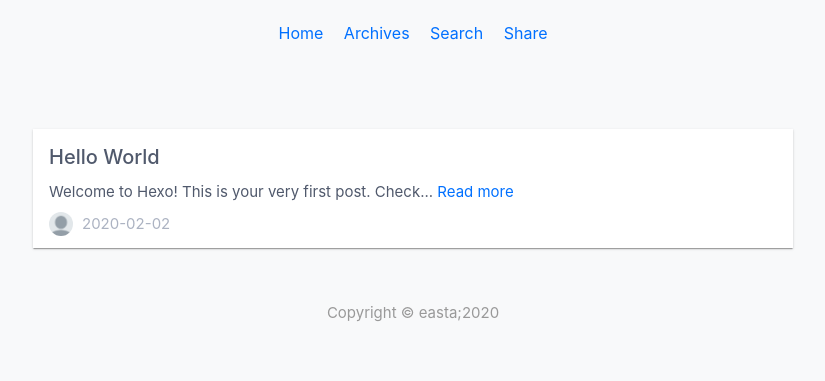
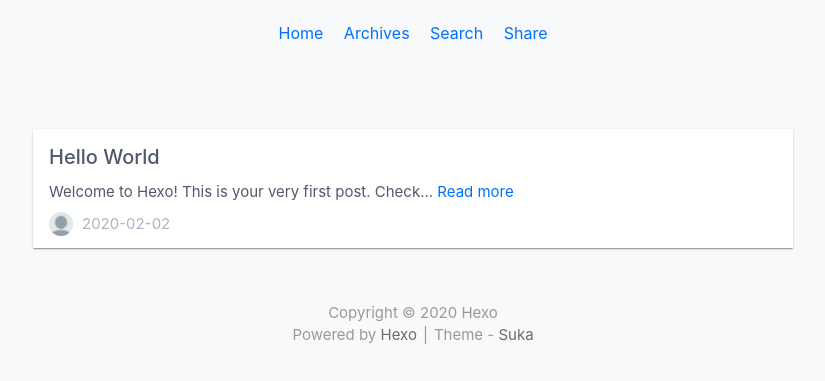
Before and after one commit to dongfangpan/dongfangpan.github.io, a plain HTML site: page index.html in a window 1280 px wide. Shown: the part 167-548 px from the top of the page, without its empty margins (227-1052 px from the left). Drawn offline with Linux system fonts and the light colour scheme; some packages are replaced by stand-ins of ours; a script that the page names is missing.

Commit message:
Site updated: 2020-02-02 16:20:10

```diff
--- a/index.html
+++ b/index.html
@@ -366,7 +366,8 @@
             <footer class="text-center">
     <!-- footer copyright -->
 
-        <p class="footer-copyright mb-0">Copyright&nbsp;© easta;<span id="copyright-year"></span>
+        <p class="footer-copyright mb-0">Copyright&nbsp;©&nbsp;<span id="copyright-year"></span>
+            <a class="footer-copyright-a" href="http://yoursite.com">Hexo</a>
         </p>
 
     <!-- footer custom text -->
@@ -385,6 +386,14 @@
             <span>|</span>
 
     </span>
+
+
+
+
+
+        Powered by&nbsp;<!--
+         --><a href="https://hexo.io" target="_blank" class="footer-develop-a" rel="external nofollow noopener noreferrer">Hexo</a><span class="footer-develop-divider"></span>Theme&nbsp;-&nbsp;<!--
+         --><a href="https://github.com/SukkaW/hexo-theme-suka" target="_blank" class="footer-develop-a" rel="external noopener">Suka</a>
     </p>
 </footer>
 
```
